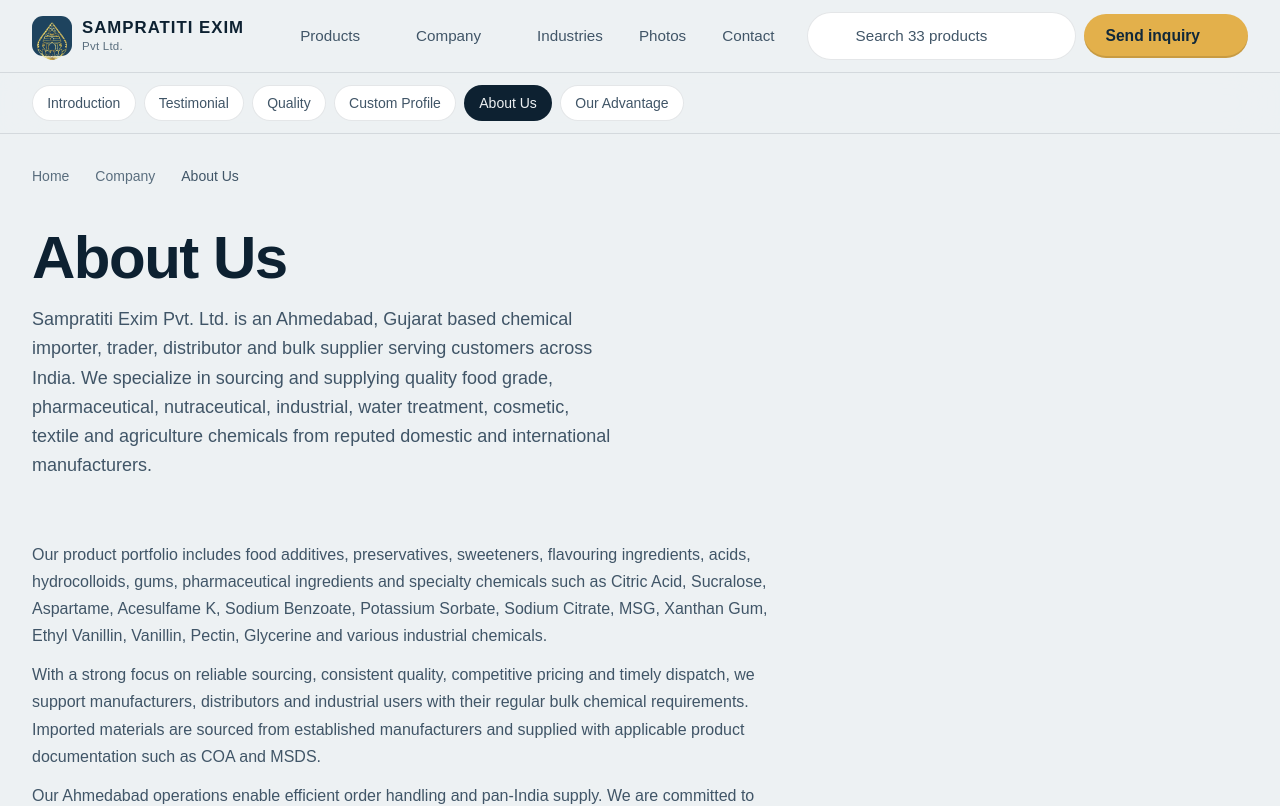
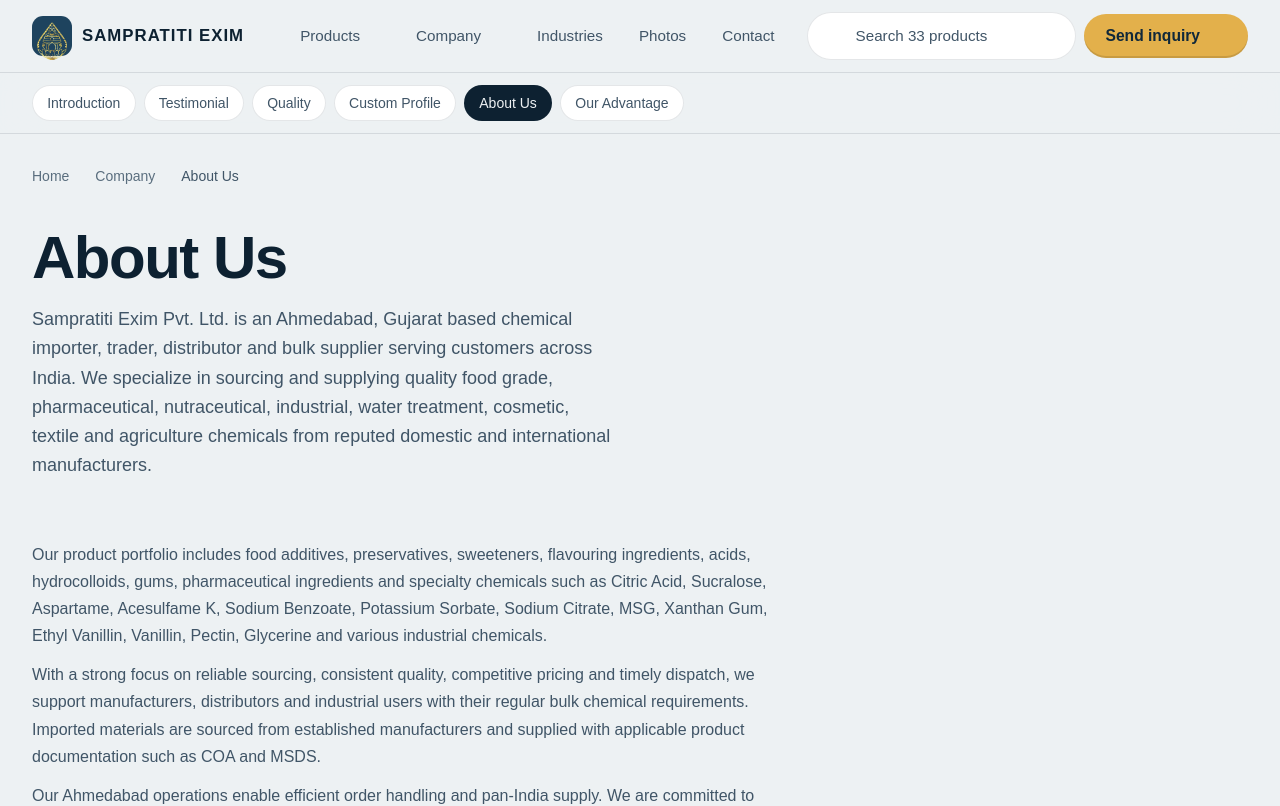
Before and after one commit to rangani4593/sampratitiexim, a Next.js app: page /about-us in a window 1280 px wide. Shown: the top 806 px of the page. Built offline with nearby package versions, Linux system fonts and the light colour scheme; some icons are missing; a web font is replaced by a local one.

Commit message:
fix: remove Pvt Ltd. subtitle from logo

```diff
--- a/src/components/brand/Logo.tsx
+++ b/src/components/brand/Logo.tsx
@@ -16,10 +16,7 @@
   return (
     <Link href="/" className="group flex items-center gap-2.5" aria-label="Sampratiti Exim, home">
       <LogoBadge />
-      <span className="flex flex-col leading-none">
-        <span className={`text-[1.05rem] font-bold tracking-[0.06em] ${onBrand ? "text-gold" : "text-ink"}`}>SAMPRATITI EXIM</span>
-        <span className={`mt-1 text-[0.72rem] font-medium tracking-[0.02em] ${onBrand ? "text-on-brand/70" : "text-ink-3"}`}>Pvt Ltd.</span>
-      </span>
+      <span className={`text-[1.05rem] font-bold tracking-[0.06em] leading-none ${onBrand ? "text-gold" : "text-ink"}`}>SAMPRATITI EXIM</span>
     </Link>
   );
 }
```
